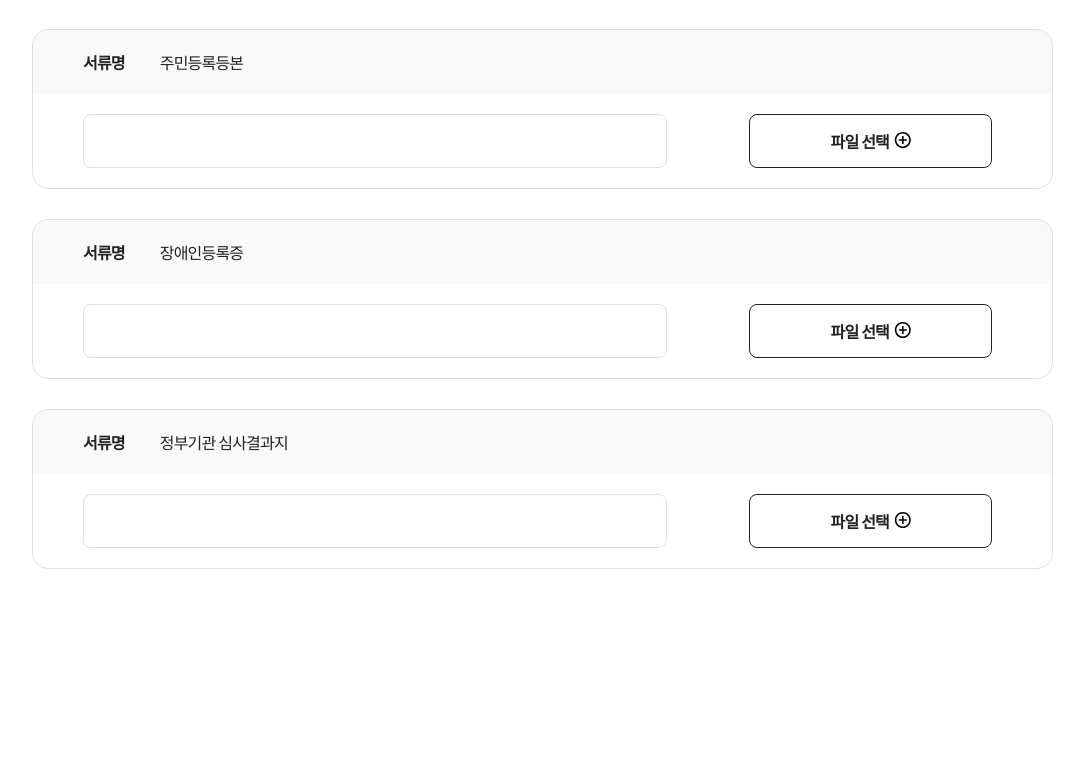
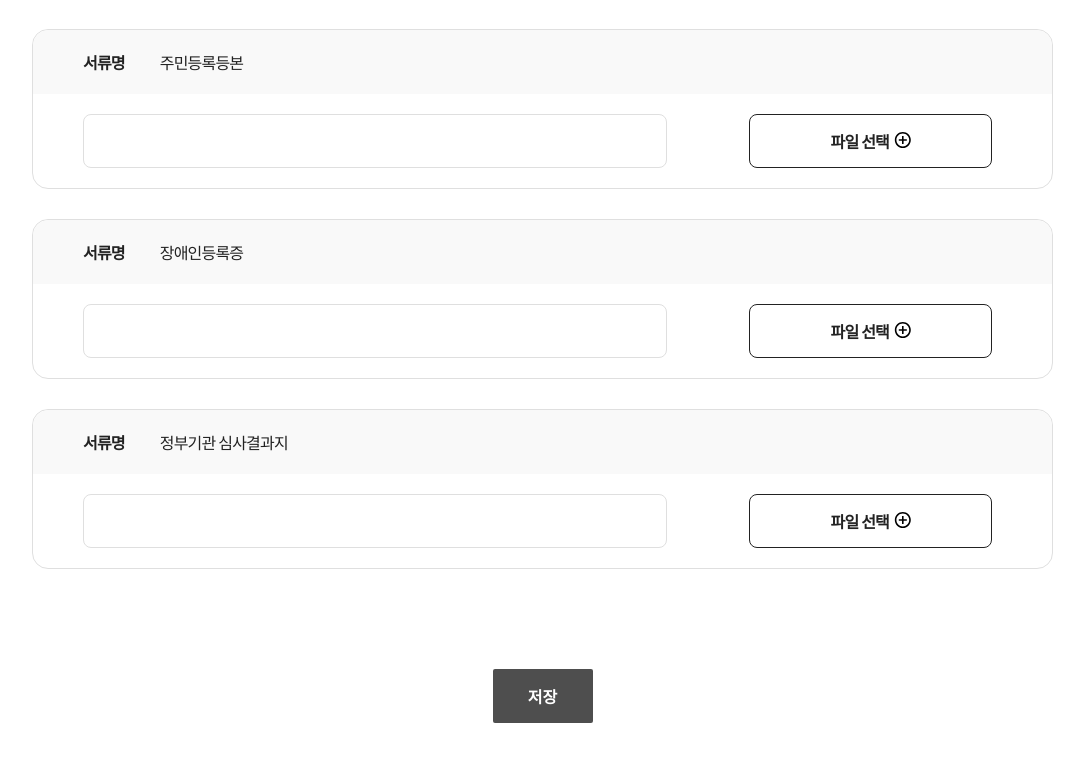
Before and after one commit to Likelion-at-SMWU-11th/LoveBridge-Client, a React (Create React App) app: page /my/doc in a window 1280 px wide. Shown: the part 476-1237 px from the top of the page, without its empty margins (91-1175 px from the left). Before the commit the page ends 1045 px from the top, so only its background shows below. Built offline with nearby package versions, Linux system fonts and the light colour scheme.

Commit message:
[add] 저장 버튼 추가(#16)

```diff
--- a/src/component/page/MyPage/MyDocPage.jsx
+++ b/src/component/page/MyPage/MyDocPage.jsx
@@ -3,6 +3,7 @@ import styled from 'styled-components';
 import PagePath from '../../ui/PagePath';
 import fileicon from '../../img/file.svg';
 import plusicon from '../../img/plus.svg';
+import Button from '../../ui/Button';
 
 const Wrapper = styled.div`
     padding: 45px 136px 0px 123px;
@@ -102,6 +103,18 @@ const FileContainer = styled.div`
         cursor: pointer;
     }
 `
+const ButtonContainer = styled.div`
+    text-align: center;
+    margin: 100px 0px 100px 0px;
+    > Button {
+        width: 100px;
+        background: #4E4E4E;
+
+        &:hover {
+            background: #AD88EB;
+        }
+    }
+`
 
 function MyDocPage() {
     const [family, setFamily] = useState('');
@@ -120,6 +133,10 @@ function MyDocPage() {
     }
     const handleChangeGov = (e) => {
         setGov(e.target.files[0]);
+    }
+
+    const handleSubmit = () => {
+
     }
 
   return (
@@ -159,6 +176,7 @@ function MyDocPage() {
                     <input type="file" name="" id="gov-result" class="file-upload" onChange={handleChangeGov} />
                 </FileContainer>
         </FileBox>
+        <ButtonContainer><Button title="저장" onClick={handleSubmit}/></ButtonContainer>
     </Wrapper>
   )
 }
```
